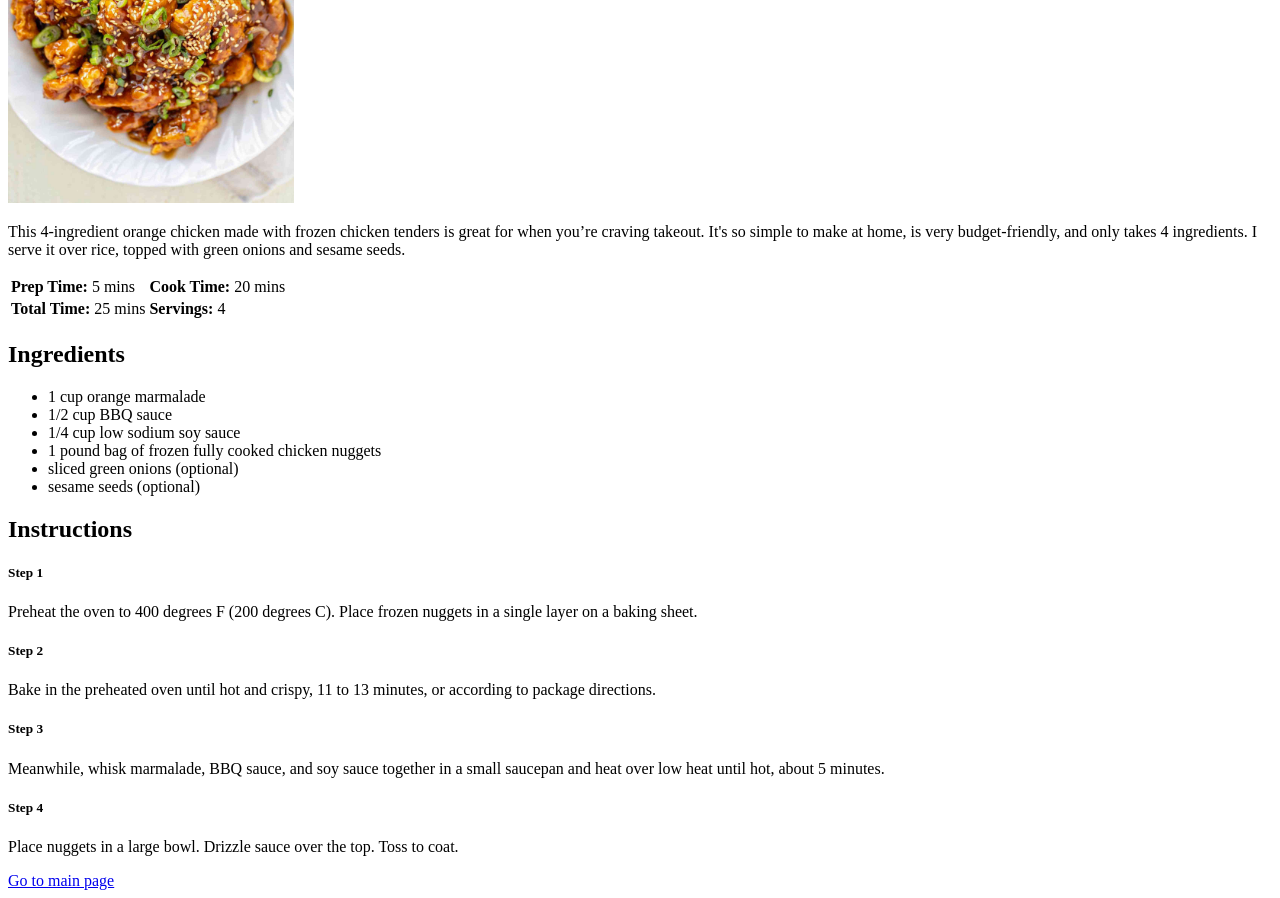
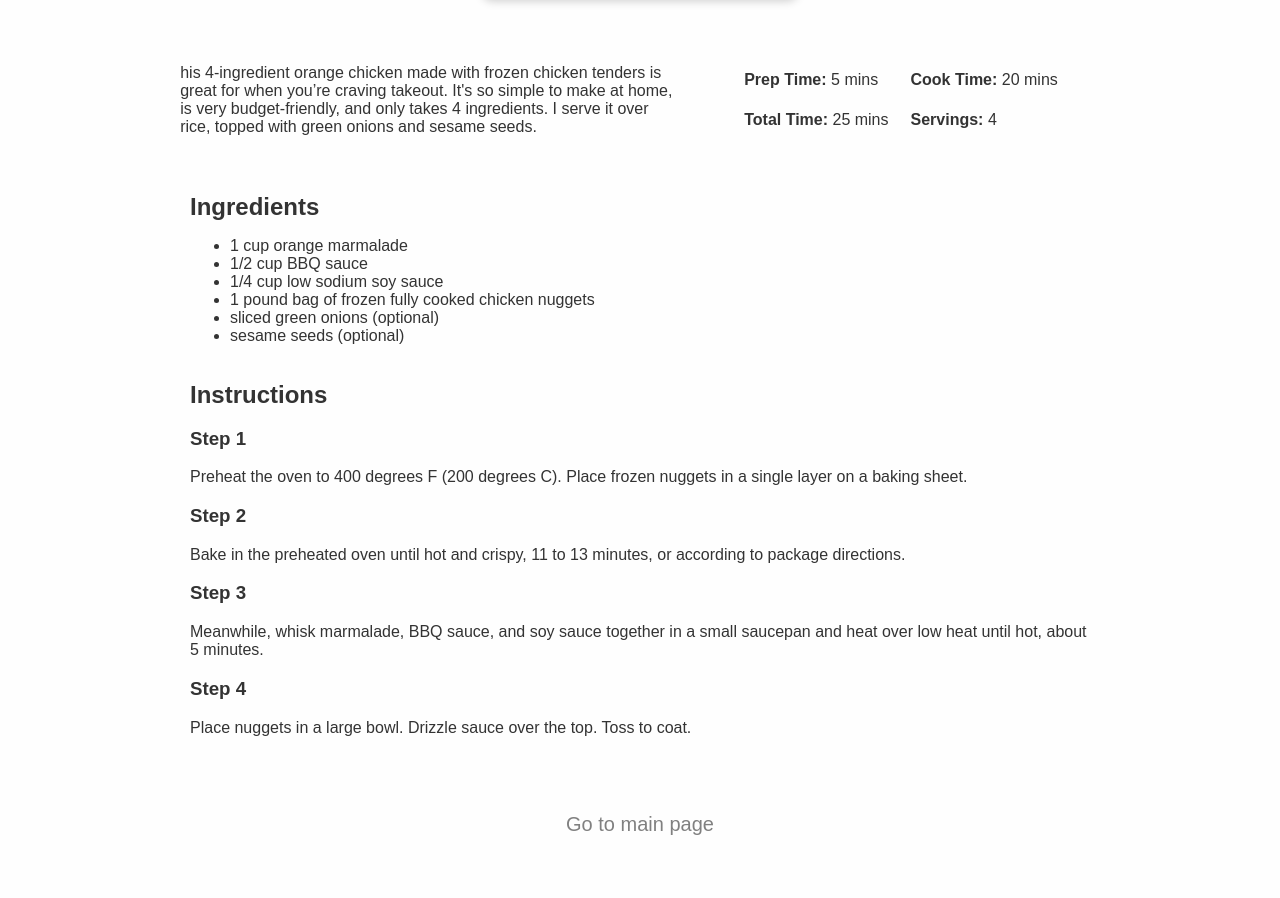
Before and after one commit to berkay-eren/my-recipes, a plain HTML site: page recipes/orangechicken.html in a window 1280 px wide. Shown: the part 277-1175 px from the top of the page. Drawn offline with Linux system fonts and the light colour scheme.

Commit message:
add css for orange chicken

```diff
--- a/recipes/orangechicken.html
+++ b/recipes/orangechicken.html
@@ -3,16 +3,21 @@
 <head>
     <meta charset="UTF-8">
     <meta name="viewport" content="width=device-width, initial-scale=1.0">
-    <title>Orange Chicken Recipe</title>
+    <title>Soda Bread Recipe</title>
+    <link rel="stylesheet" href="recipe.css".css">
 </head>
 <body>
-    <h1>Orange Chicken Recipe</h1>
-    <img src="../images/orange.jpg" alt="" height="400px">
-    <p>This 4-ingredient orange chicken made with frozen chicken tenders is great for when you’re craving takeout.
+    <h1>Soda Bread Recipe</h1>
+    <img src="../images/soda.jpg" alt="" width="400px">
+    <table class="intro">
+        <tr>
+            <td>
+                <p class="desc">his 4-ingredient orange chicken made with frozen chicken tenders is great for when you’re craving takeout.
     It's so simple to make at home, is very budget-friendly, and only takes 4 ingredients.
     I serve it over rice, topped with green onions and sesame seeds.</p>
-
-    <table>
+            </td>
+            <td>
+                <table class="info">
                     <tr>
                         <td><b>Prep Time:</b> 5 mins</td>
                         <td><b>Cook Time:</b> 20 mins</td>
@@ -22,7 +27,11 @@
                         <td><b>Servings:</b> 4</td>
                     </tr>
                 </table>
+            </td>
+        </tr>
+    </table>
 
+    <div class="list">
     <h2>Ingredients</h2>
     <ul>
         <li>1 cup orange marmalade</li>
@@ -32,17 +41,21 @@
         <li>sliced green onions (optional)</li>
         <li>sesame seeds (optional)</li>
     </ul>
+    </div>
 
+    <div class="step">
     <h2>Instructions</h2>
-    <h5>Step 1</h5>
+    <h3>Step 1</h3>
     <p>Preheat the oven to 400 degrees F (200 degrees C). Place frozen nuggets in a single layer on a baking sheet.</p>
-    <h5>Step 2</h5>
+    <h3>Step 2</h3>
     <p>Bake in the preheated oven until hot and crispy, 11 to 13 minutes, or according to package directions.</p>
-    <h5>Step 3</h5>
+    <h3>Step 3</h3>
     <p>Meanwhile, whisk marmalade, BBQ sauce, and soy sauce together in a small saucepan and heat over low heat until hot, about 5 minutes.</p>
-    <h5>Step 4</h5>
+    <h3>Step 4</h3>
     <p>Place nuggets in a large bowl. Drizzle sauce over the top. Toss to coat.</p>
+    </div>
 
     <a href="../index.html">Go to main page</a>
+
 </body>
 </html>
```
Lines whose indentation alone changed are shown as unchanged.
